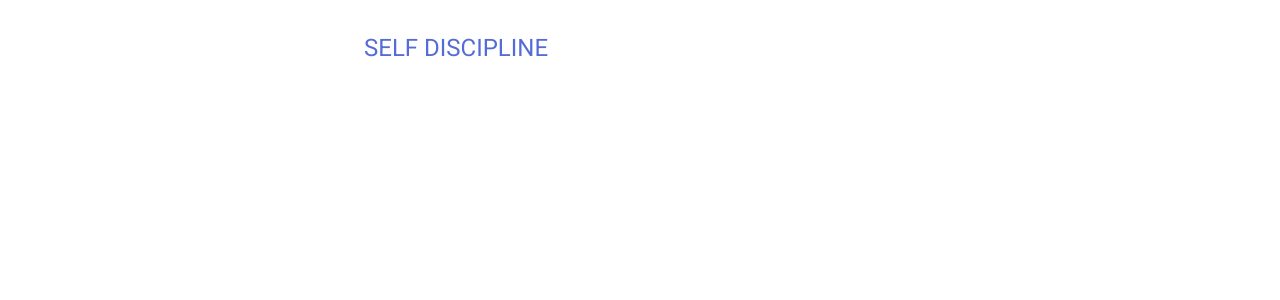
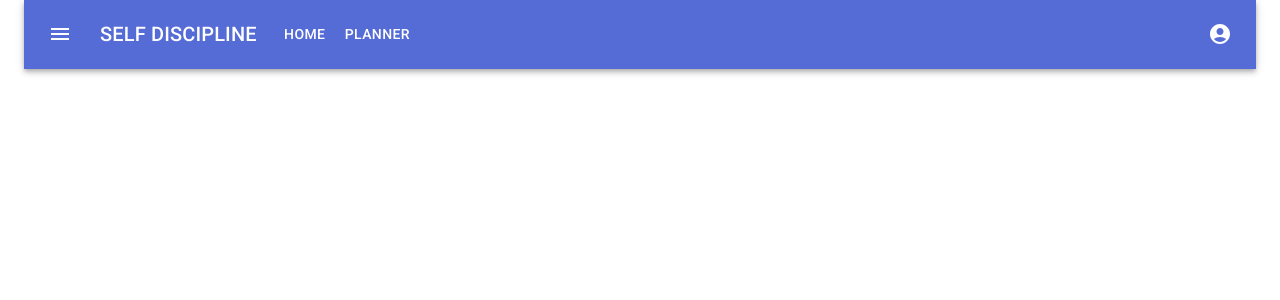
Before and after one commit to coldrain-f/self-discipline, a React (Vite) app in the folder self-discipline-react-ts/: page / in a window 1280 px wide. Shown: the top 300 px of the page. Built offline with nearby package versions, Linux system fonts and the light colour scheme.

Commit message:
Feat: AppBar 기본 레이아웃 생성 [#2]

```diff
--- a/self-discipline-react-ts/src/App.tsx
+++ b/self-discipline-react-ts/src/App.tsx
@@ -2,22 +2,13 @@
 import Container from "@mui/material/Container";
 import Typography from "@mui/material/Typography";
 import Box from "@mui/material/Box";
+import SelfDisciplineAppBar from "./components/SelfDisciplineAppBar";
+import { Route, Routes } from "react-router-dom";
 
 export default function App() {
-  const label: string = "Self discipline";
-
   return (
-    <Container maxWidth="sm">
-      <Box sx={{ my: 4 }}>
-        <Typography
-          variant="h5"
-          component="div"
-          sx={{ flexGrow: 1 }}
-          color="primary"
-        >
-          {label.toUpperCase()}
-        </Typography>
-      </Box>
+    <Container maxWidth="xl">
+      <SelfDisciplineAppBar />
     </Container>
   );
 }
--- /dev/null
+++ b/self-discipline-react-ts/src/components/SelfDisciplineAppBar.tsx
@@ -0,0 +1,219 @@
+import * as React from "react";
+import { styled, alpha } from "@mui/material/styles";
+import AppBar from "@mui/material/AppBar";
+import Box from "@mui/material/Box";
+import Toolbar from "@mui/material/Toolbar";
+import IconButton from "@mui/material/IconButton";
+import Typography from "@mui/material/Typography";
+import InputBase from "@mui/material/InputBase";
+import Badge from "@mui/material/Badge";
+import MenuItem from "@mui/material/MenuItem";
+import Menu from "@mui/material/Menu";
+import MenuIcon from "@mui/icons-material/Menu";
+import SearchIcon from "@mui/icons-material/Search";
+import AccountCircle from "@mui/icons-material/AccountCircle";
+import MailIcon from "@mui/icons-material/Mail";
+import NotificationsIcon from "@mui/icons-material/Notifications";
+import MoreIcon from "@mui/icons-material/MoreVert";
+import { Avatar, Button, Tooltip } from "@mui/material";
+
+const Search = styled("div")(({ theme }) => ({
+  position: "relative",
+  borderRadius: theme.shape.borderRadius,
+  backgroundColor: alpha(theme.palette.common.white, 0.15),
+  "&:hover": {
+    backgroundColor: alpha(theme.palette.common.white, 0.25),
+  },
+  marginRight: theme.spacing(2),
+  marginLeft: 0,
+  width: "100%",
+  [theme.breakpoints.up("sm")]: {
+    marginLeft: theme.spacing(3),
+    width: "auto",
+  },
+}));
+
+const SearchIconWrapper = styled("div")(({ theme }) => ({
+  padding: theme.spacing(0, 2),
+  height: "100%",
+  position: "absolute",
+  pointerEvents: "none",
+  display: "flex",
+  alignItems: "center",
+  justifyContent: "center",
+}));
+
+const StyledInputBase = styled(InputBase)(({ theme }) => ({
+  color: "inherit",
+  "& .MuiInputBase-input": {
+    padding: theme.spacing(1, 1, 1, 0),
+    // vertical padding + font size from searchIcon
+    paddingLeft: `calc(1em + ${theme.spacing(4)})`,
+    transition: theme.transitions.create("width"),
+    width: "100%",
+    [theme.breakpoints.up("md")]: {
+      width: "20ch",
+    },
+  },
+}));
+
+export default function PrimarySearchAppBar() {
+  const [anchorEl, setAnchorEl] = React.useState<null | HTMLElement>(null);
+  const [mobileMoreAnchorEl, setMobileMoreAnchorEl] =
+    React.useState<null | HTMLElement>(null);
+
+  const isMenuOpen = Boolean(anchorEl);
+  const isMobileMenuOpen = Boolean(mobileMoreAnchorEl);
+
+  const handleProfileMenuOpen = (event: React.MouseEvent<HTMLElement>) => {
+    setAnchorEl(event.currentTarget);
+  };
+
+  const handleMobileMenuClose = () => {
+    setMobileMoreAnchorEl(null);
+  };
+
+  const handleMenuClose = () => {
+    setAnchorEl(null);
+    handleMobileMenuClose();
+  };
+
+  const handleMobileMenuOpen = (event: React.MouseEvent<HTMLElement>) => {
+    setMobileMoreAnchorEl(event.currentTarget);
+  };
+
+  const menuId = "primary-search-account-menu";
+  const renderMenu = (
+    <Menu
+      anchorEl={anchorEl}
+      anchorOrigin={{
+        vertical: "top",
+        horizontal: "right",
+      }}
+      id={menuId}
+      keepMounted
+      transformOrigin={{
+        vertical: "top",
+        horizontal: "right",
+      }}
+      open={isMenuOpen}
+      onClose={handleMenuClose}
+    >
+      <MenuItem onClick={handleMenuClose}>Logout</MenuItem>
+    </Menu>
+  );
+
+  const mobileMenuId = "primary-search-account-menu-mobile";
+  const renderMobileMenu = (
+    <Menu
+      anchorEl={mobileMoreAnchorEl}
+      anchorOrigin={{
+        vertical: "top",
+        horizontal: "right",
+      }}
+      id={mobileMenuId}
+      keepMounted
+      transformOrigin={{
+        vertical: "top",
+        horizontal: "right",
+      }}
+      open={isMobileMenuOpen}
+      onClose={handleMobileMenuClose}
+    >
+      <MenuItem>
+        <IconButton size="large" aria-label="show 4 new mails" color="inherit">
+          <Badge badgeContent={4} color="error">
+            <MailIcon />
+          </Badge>
+        </IconButton>
+        <p>Messages</p>
+      </MenuItem>
+      <MenuItem>
+        <IconButton
+          size="large"
+          aria-label="show 17 new notifications"
+          color="inherit"
+        >
+          <Badge badgeContent={17} color="error">
+            <NotificationsIcon />
+          </Badge>
+        </IconButton>
+        <p>Notifications</p>
+      </MenuItem>
+      <MenuItem onClick={handleProfileMenuOpen}>
+        <IconButton
+          size="large"
+          aria-label="account of current user"
+          aria-controls="primary-search-account-menu"
+          aria-haspopup="true"
+          color="inherit"
+        >
+          <AccountCircle />
+        </IconButton>
+        <p>Profile</p>
+      </MenuItem>
+    </Menu>
+  );
+
+  return (
+    <Box sx={{ flexGrow: 1 }}>
+      <AppBar position="static">
+        <Toolbar>
+          <IconButton
+            size="large"
+            edge="start"
+            color="inherit"
+            aria-label="open drawer"
+            sx={{ mr: 2 }}
+          >
+            <MenuIcon />
+          </IconButton>
+          <Typography
+            variant="h6"
+            noWrap
+            component="div"
+            sx={{ display: { xs: "none", sm: "block" }, mr: 2 }}
+          >
+            SELF DISCIPLINE
+          </Typography>
+          <Box sx={{ flexGrow: 1, display: { xs: "none", md: "flex" } }}>
+            <Button sx={{ my: 2, color: "white", display: "block" }}>
+              HOME
+            </Button>
+            <Button sx={{ my: 2, color: "white", display: "block" }}>
+              PLANNER
+            </Button>
+          </Box>
+          <Box sx={{ flexGrow: 1 }} />
+          <Box sx={{ display: { xs: "none", md: "flex" } }}>
+            <IconButton
+              size="large"
+              edge="end"
+              aria-label="account of current user"
+              aria-controls={menuId}
+              aria-haspopup="true"
+              onClick={handleProfileMenuOpen}
+              color="inherit"
+            >
+              <AccountCircle />
+            </IconButton>
+          </Box>
+          <Box sx={{ display: { xs: "flex", md: "none" } }}>
+            <IconButton
+              size="large"
+              aria-label="show more"
+              aria-controls={mobileMenuId}
+              aria-haspopup="true"
+              onClick={handleMobileMenuOpen}
+              color="inherit"
+            >
+              <MoreIcon />
+            </IconButton>
+          </Box>
+        </Toolbar>
+      </AppBar>
+      {renderMobileMenu}
+      {renderMenu}
+    </Box>
+  );
+}
```
